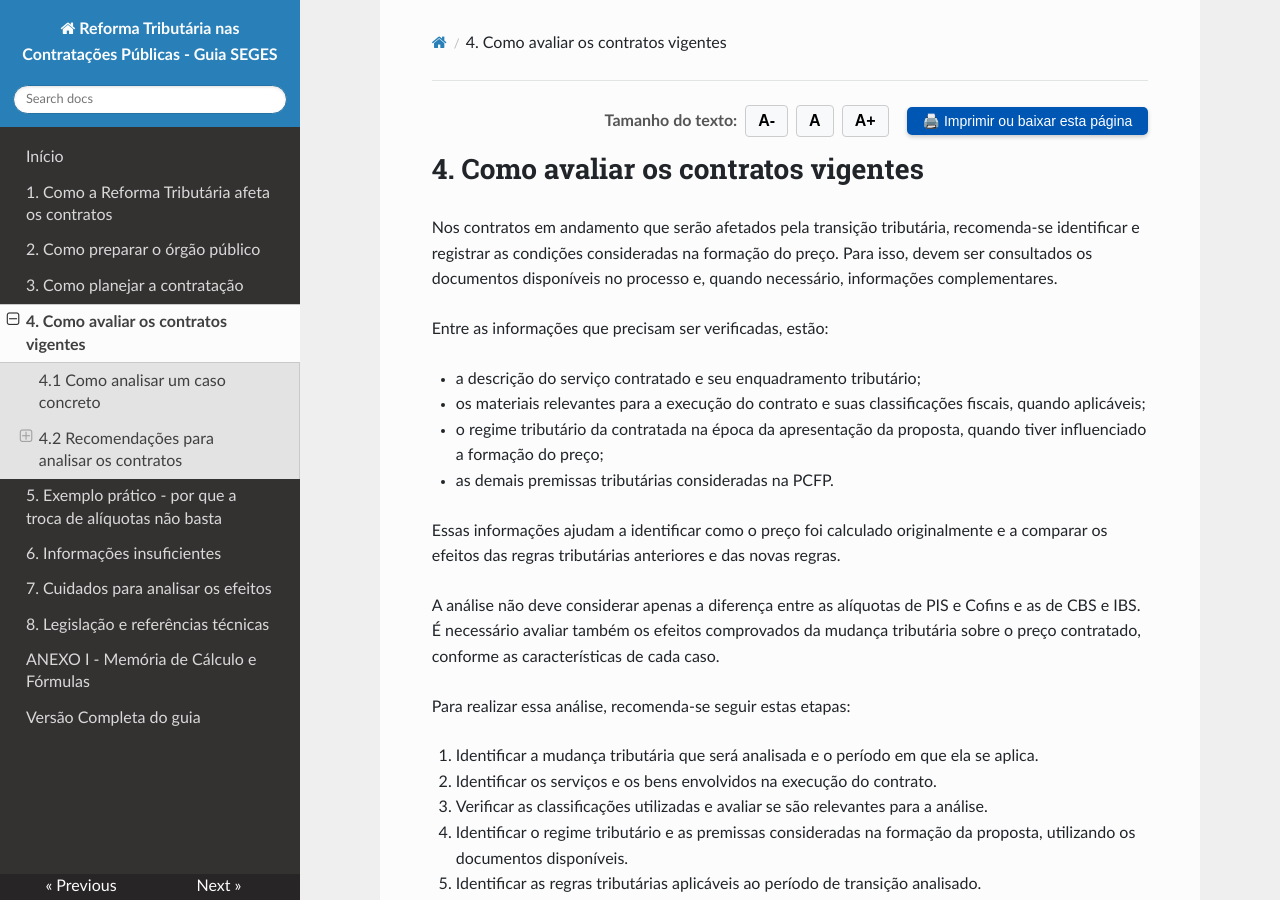
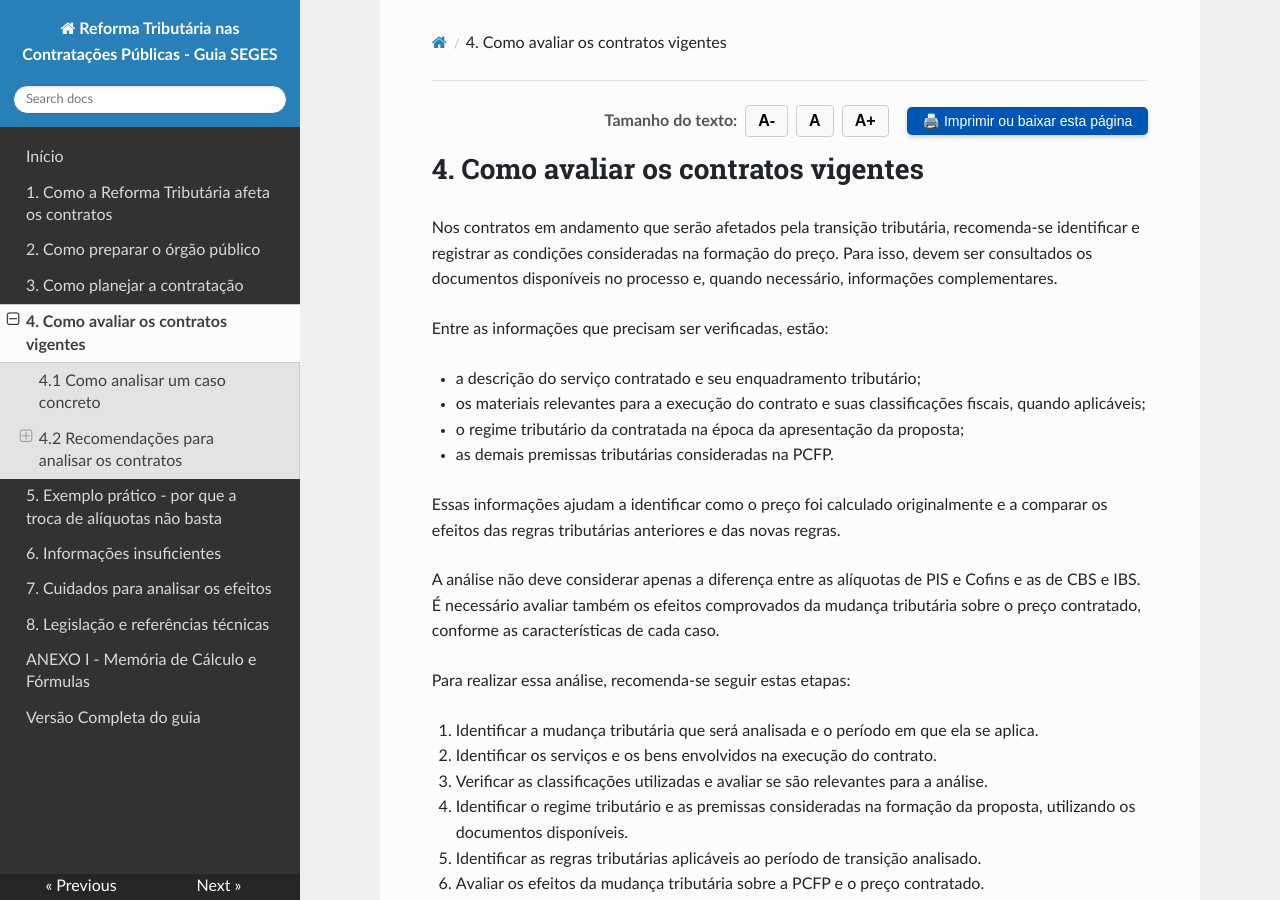
Before and after one commit to emilix10-bit/guia-RT2026-dedicacao-exclusiva, an MkDocs documentation site: the page built from docs/04-avaliacao-contratos-vigentes.md, in a window 1280 px wide and 900 px high. Built offline with MkDocs 1.6.1, drawn with Linux system fonts in a browser that asks for light colours; nearby versions of some CDN libraries.

Commit message:
Remove redundant phrase about price formation

```diff
--- a/docs/04-avaliacao-contratos-vigentes.md
+++ b/docs/04-avaliacao-contratos-vigentes.md
@@ -17,7 +17,7 @@ Entre as informações que precisam ser verificadas, estão:
 
 * a descrição do serviço contratado e seu enquadramento tributário;
 * os materiais relevantes para a execução do contrato e suas classificações fiscais, quando aplicáveis;
-* o regime tributário da contratada na época da apresentação da proposta, quando tiver influenciado a formação do preço;
+* o regime tributário da contratada na época da apresentação da proposta;
 * as demais premissas tributárias consideradas na PCFP.
 
 Essas informações ajudam a identificar como o preço foi calculado originalmente e a comparar os efeitos das regras tributárias anteriores e das novas regras.
```
